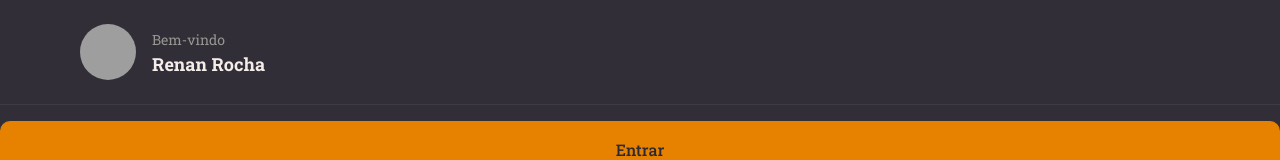
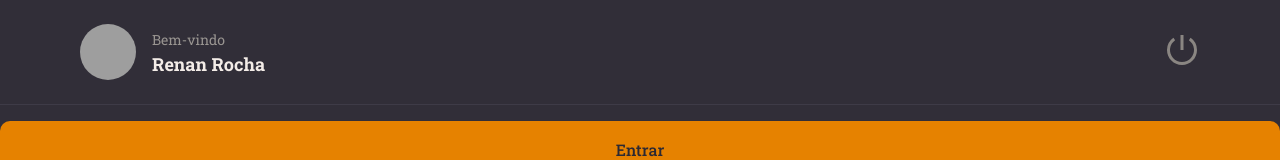
Before and after one commit to renanr0cha/rocket-notes-front, a React (Vite) app: page / in a window 1280 px wide. Shown: the top 160 px of the page. Built offline with nearby package versions, Linux system fonts and the light colour scheme; grey boxes are pictures that could not be loaded.

Commit message:
Logout button and Section structure done

```diff
--- a/src/components/Header/index.jsx
+++ b/src/components/Header/index.jsx
@@ -1,4 +1,5 @@
-import { Container, Profile } from "./styles";
+import { RiShutDownLine } from "react-icons/ri"
+import { Container, Profile, Logout } from "./styles";
 
 export function Header() {
   return(
@@ -13,6 +14,9 @@
           <strong>Renan Rocha</strong>
         </div>
       </Profile>
+      <Logout>
+        <RiShutDownLine/>
+      </Logout>
     </Container>
   )
 }
--- a/src/components/Header/styles.js
+++ b/src/components/Header/styles.js
@@ -42,3 +42,13 @@
     }
   }
 `
+
+export const Logout = styled.button`
+  border: none;
+  background: none;
+
+  > svg {
+    color: ${({ theme }) => theme.COLORS.GRAY_100};
+    font-size: 36px;
+  }
+`
--- a/src/pages/Details/index.jsx
+++ b/src/pages/Details/index.jsx
@@ -8,7 +8,6 @@
       <Header />
 
       <Button title="Entrar" />
-      >
     </Container>
   )
 }
```
Also changed, not shown: src/components/Section/index.jsx (added, +10 -0 lines), src/components/Section/styles.js (added).
